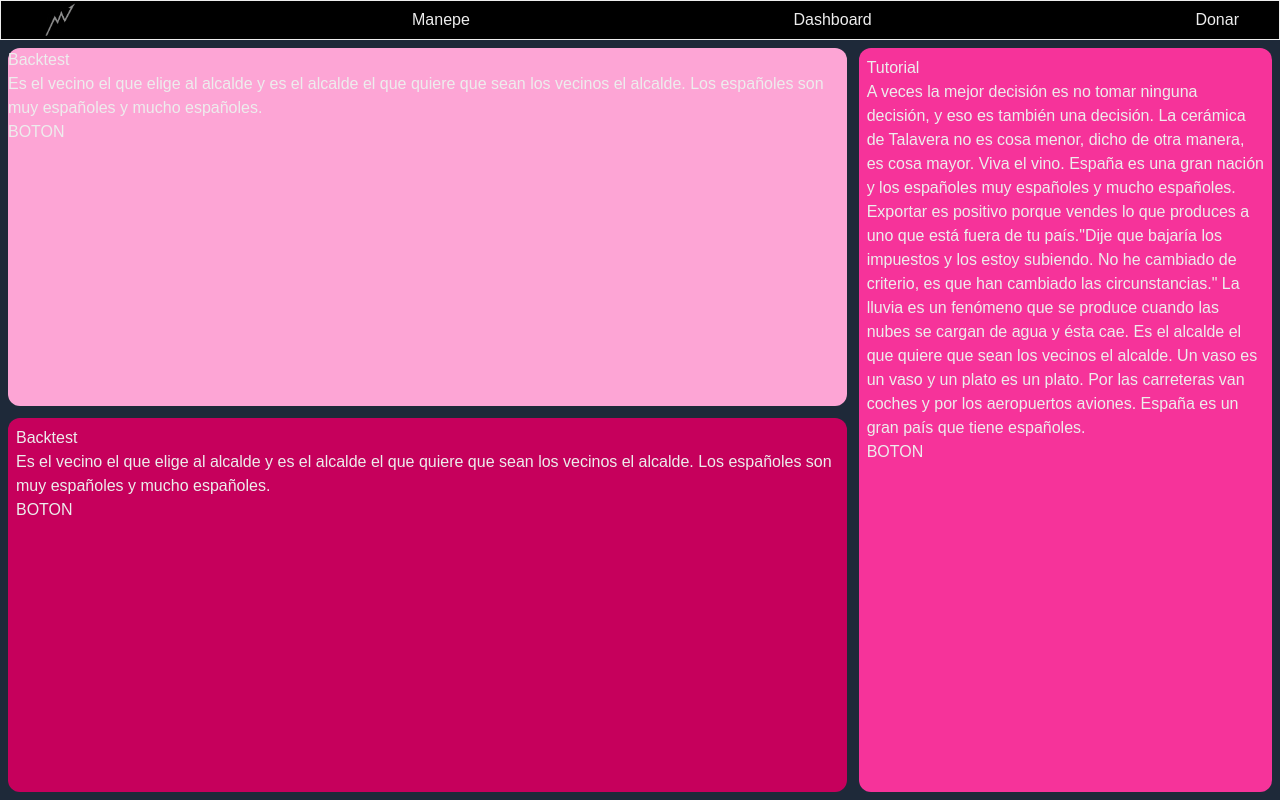
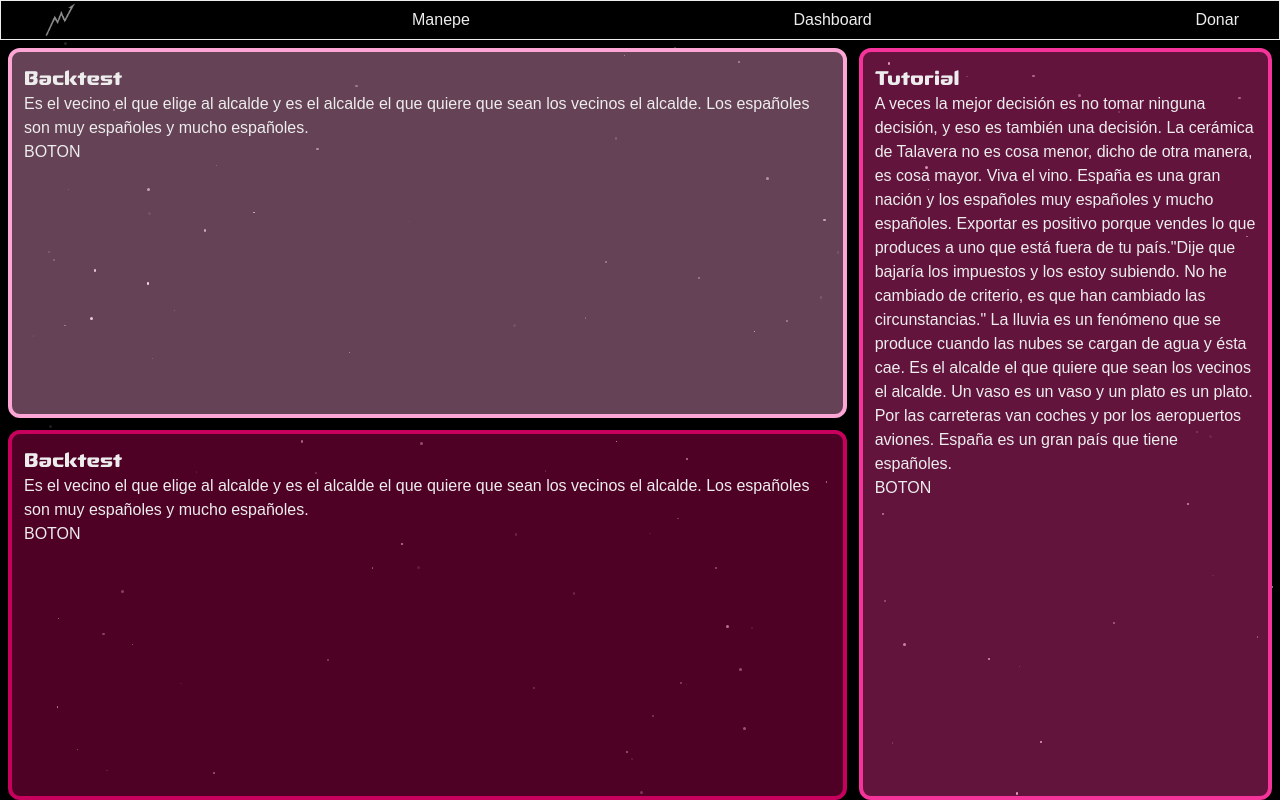
Before and after one commit to Nesss-27/PFT-daw2, a Next.js app in the folder pft-manepe/: page /home in a window 1280 px wide. Shown: the top 800 px of the page. Built offline with nearby package versions, Linux system fonts and the light colour scheme.

Commit message:
dasboard cambiado, creadas las paginas de backtest y de screener

```diff
--- a/pft-manepe/src/app/home/page.tsx
+++ b/pft-manepe/src/app/home/page.tsx
@@ -3,28 +3,26 @@ import Fondo from "@/components/ui/fondoEstrellado";
 
 export default function Page() {
   return (
+
     <>
       <Fondo />
-      <div className="bg-gray-800 w-full h-[95vh] grid grid-cols-3 gap-3 p-2">
-        <div className="col-span-2 bg-pink-300 rounded-xl">
-          <h1>Backtest</h1>
+      <div className=" w-full h-[96vh] grid grid-cols-3 gap-3 p-2">
+        <div className="col-span-2 p-3 bg-pink-300/40 border border-4 border-pink-300 rounded-xl">
+          <h1 className="starFont text-xl">Backtest</h1>
           <h2>
             Es el vecino el que elige al alcalde y es el alcalde el que quiere
             que sean los vecinos el alcalde. Los españoles son muy españoles y
             mucho españoles.
           </h2>
-          <a href="#">BOTON</a>
+          <a href="/backtest">BOTON</a>
         </div>
-        <div className="col-span-1 row-span-2 bg-pink-500 rounded-xl p-2 overflow-y-auto
+        <div className="col-span-1 row-span-2 bg-pink-500/40 border border-4 border-pink-500 rounded-xl p-3 overflow-y-auto
+            scrollbar-thin
             [scrollbar-width:thin]
             [scrollbar-color:#ff007f_#20232a]
-            [&::-webkit-scrollbar]:w-2
-            [&::-webkit-scrollbar-track]:bg-[#20232a]
-            [&::-webkit-scrollbar-track]:rounded-md
-            [&::-webkit-scrollbar-thumb]:bg-[#ff007f]
-            [&::-webkit-scrollbar-thumb]:rounded-md
-            hover:[&::-webkit-scrollbar-thumb]:bg-[#e60072]">
-          <h1>Tutorial</h1>
+            [scroll-padding:10em]
+            ">
+          <h1 className="starFont text-xl" >Tutorial</h1>
           <h2>
             A veces la mejor decisión es no tomar ninguna decisión, y eso es
             también una decisión. La cerámica de Talavera no es cosa menor,
@@ -41,14 +39,14 @@ export default function Page() {
           </h2>
           <a href="#">BOTON</a>
         </div>
-        <div className="col-span-2 bg-pink-700 rounded-xl p-2">
-          <h1>Backtest</h1>
+        <div className="col-span-2 bg-pink-700/40  border border-4 border-pink-700 rounded-xl p-3">
+          <h1 className="starFont text-xl" >Backtest</h1>
           <h2>
             Es el vecino el que elige al alcalde y es el alcalde el que quiere
             que sean los vecinos el alcalde. Los españoles son muy españoles y
             mucho españoles.
           </h2>
-          <a href="#">BOTON</a>
+          <a href="/screener">BOTON</a>
         </div>
       </div>
     </>
--- a/pft-manepe/src/components/ui/navbar.tsx
+++ b/pft-manepe/src/components/ui/navbar.tsx
@@ -4,7 +4,7 @@ function Navbar() {
 
   return (
 
-<div className="h-10 w-full max-w-screen-xl px-10 justify-between items-center  mx-auto flex bg-black rounded-base shadow-xs border border-default">
+<div className="h-10 w-full px-10 justify-between items-center  mx-auto flex bg-black rounded-base shadow-xs border border-default">
 <img src="/logo.svg" alt="Logo" className="h-10"  />
 <a href="/">Manepe</a>
 <a href="/signup">Dashboard</a>
```
Also changed, not shown: pft-manepe/src/app/backtest/page.tsx (added, +11 -0 lines), pft-manepe/src/app/screener/page.tsx (added, +11 -0 lines).
